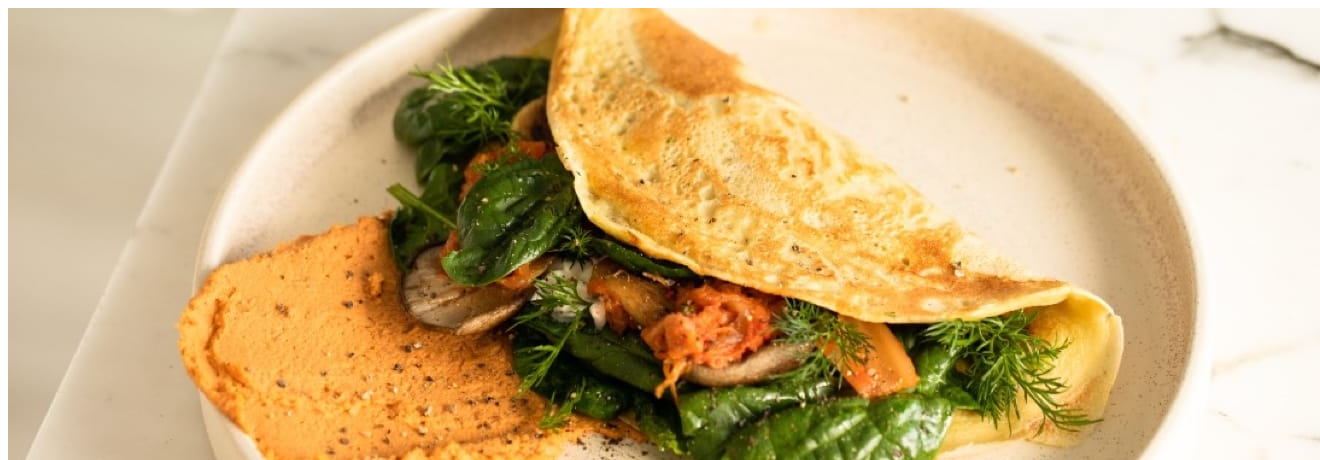
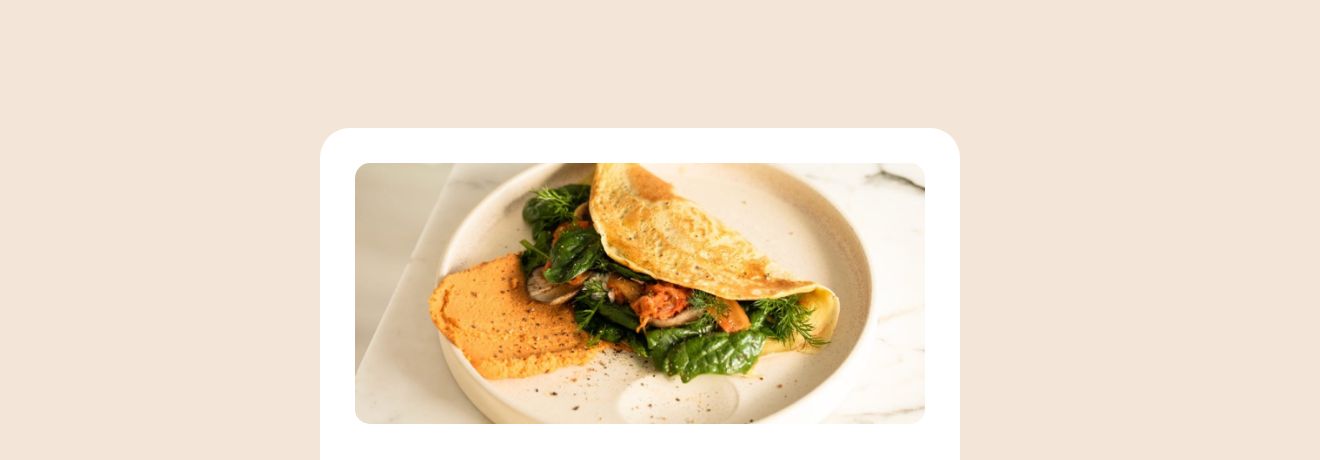
Before and after one commit to BAHER1088/ZIGZAG-CS-Front-End-24, a plain HTML site: page recipe/index.html in a window 1280 px wide. Shown: the top 460 px of the page, 1320 px wide, since content can reach past the window. Drawn offline with Linux system fonts and the light colour scheme; the site is published under a folder, as on GitHub Pages, so addresses that start at the root find nothing.

Commit message:
Update index.html

```diff
--- a/recipe/index.html
+++ b/recipe/index.html
@@ -6,8 +6,8 @@
     <link rel="icon" type="image/png" sizes="32x32" href="./assets/images/favicon-32x32.png">
     <title>Frontend Mentor | Recipe page</title>
     <title>Document</title>
-    <link rel="stylesheet" href="/CSS/style.css">
-    <link rel="stylesheet" href="/CSS/MQ-fonts.css">
+    <link rel="stylesheet" href="./CSS/style.css">
+    <link rel="stylesheet" href="./CSS/MQ-fonts.css">
 </head>
 <body>
 
```
